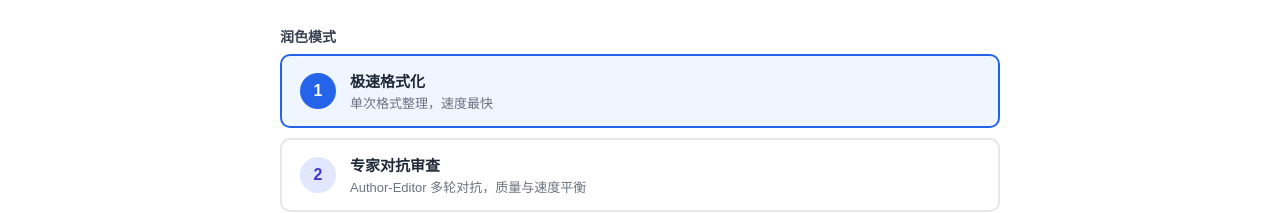
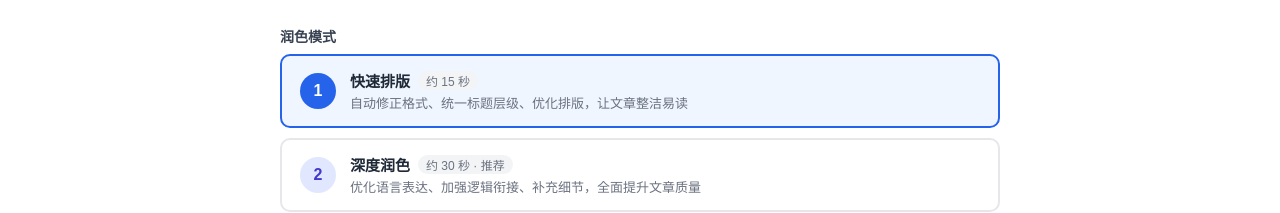
Before and after one commit to Renhao-Wan/craftflow-web, a Vue app: page /polishing in a window 1280 px wide. Shown: the part 588-801 px from the top of the page. Built offline with nearby package versions, Linux system fonts and the light colour scheme; no server answers.

Commit message:
feat: 更新润色模式元信息，添加额外信息展示，优化界面布局

```diff
--- a/src/api/types/polishing.ts
+++ b/src/api/types/polishing.ts
@@ -2,16 +2,31 @@
 export type PolishingMode = 1 | 2 | 3
 
 /** 润色模式元信息 */
-export const POLISHING_MODE_META: Record<PolishingMode, { label: string; description: string }> = {
-  1: { label: '极速格式化', description: '单次格式整理，速度最快' },
-  2: { label: '专家对抗审查', description: 'Author-Editor 多轮对抗，质量与速度平衡' },
-  3: { label: '事实核查', description: '准确性验证 + 对抗循环，质量最高' },
+export const POLISHING_MODE_META: Record<
+  PolishingMode,
+  { label: string; description: string; extra?: string }
+> = {
+  1: {
+    label: '快速排版',
+    description: '自动修正格式、统一标题层级、优化排版，让文章整洁易读',
+    extra: '约 15 秒',
+  },
+  2: {
+    label: '深度润色',
+    description: '优化语言表达、加强逻辑衔接、补充细节，全面提升文章质量',
+    extra: '约 30 秒 · 推荐',
+  },
+  3: {
+    label: '事实核查',
+    description: '核查文章中的数据、引用、时间等事实性内容，标注问题并给出修正建议',
+    extra: '约 10 秒',
+  },
 }
 
 /** 润色任务请求 — POST /api/v1/polishing */
 export interface PolishingRequest {
   /** 待润色的文章内容（Markdown 格式），>=10 字符 */
   content: string
-  /** 润色模式：1=极速格式化, 2=专家对抗审查, 3=事实核查 */
+  /** 润色模式：1=快速排版, 2=深度润色, 3=事实核查 */
   mode: PolishingMode
 }
--- a/src/views/polishing/PolishingCreate.vue
+++ b/src/views/polishing/PolishingCreate.vue
@@ -89,7 +89,10 @@ function onRetry(): void {
           >
             <div class="mode-badge">{{ mode }}</div>
             <div class="mode-info">
-              <p class="mode-label">{{ meta.label }}</p>
+              <div class="mode-header">
+                <p class="mode-label">{{ meta.label }}</p>
+                <span v-if="meta.extra" class="mode-extra">{{ meta.extra }}</span>
+              </div>
               <p class="mode-desc">{{ meta.description }}</p>
             </div>
           </button>
@@ -275,11 +278,27 @@ function onRetry(): void {
   min-width: 0;
 }
 
+.mode-header {
+  display: flex;
+  align-items: center;
+  gap: 8px;
+  margin-bottom: 2px;
+}
+
 .mode-label {
   font-size: 15px;
   font-weight: 600;
   color: #1f2937;
-  margin: 0 0 2px;
+  margin: 0;
+}
+
+.mode-extra {
+  font-size: 12px;
+  color: #6b7280;
+  background: #f3f4f6;
+  padding: 1px 8px;
+  border-radius: 10px;
+  white-space: nowrap;
 }
 
 .mode-desc {
```
